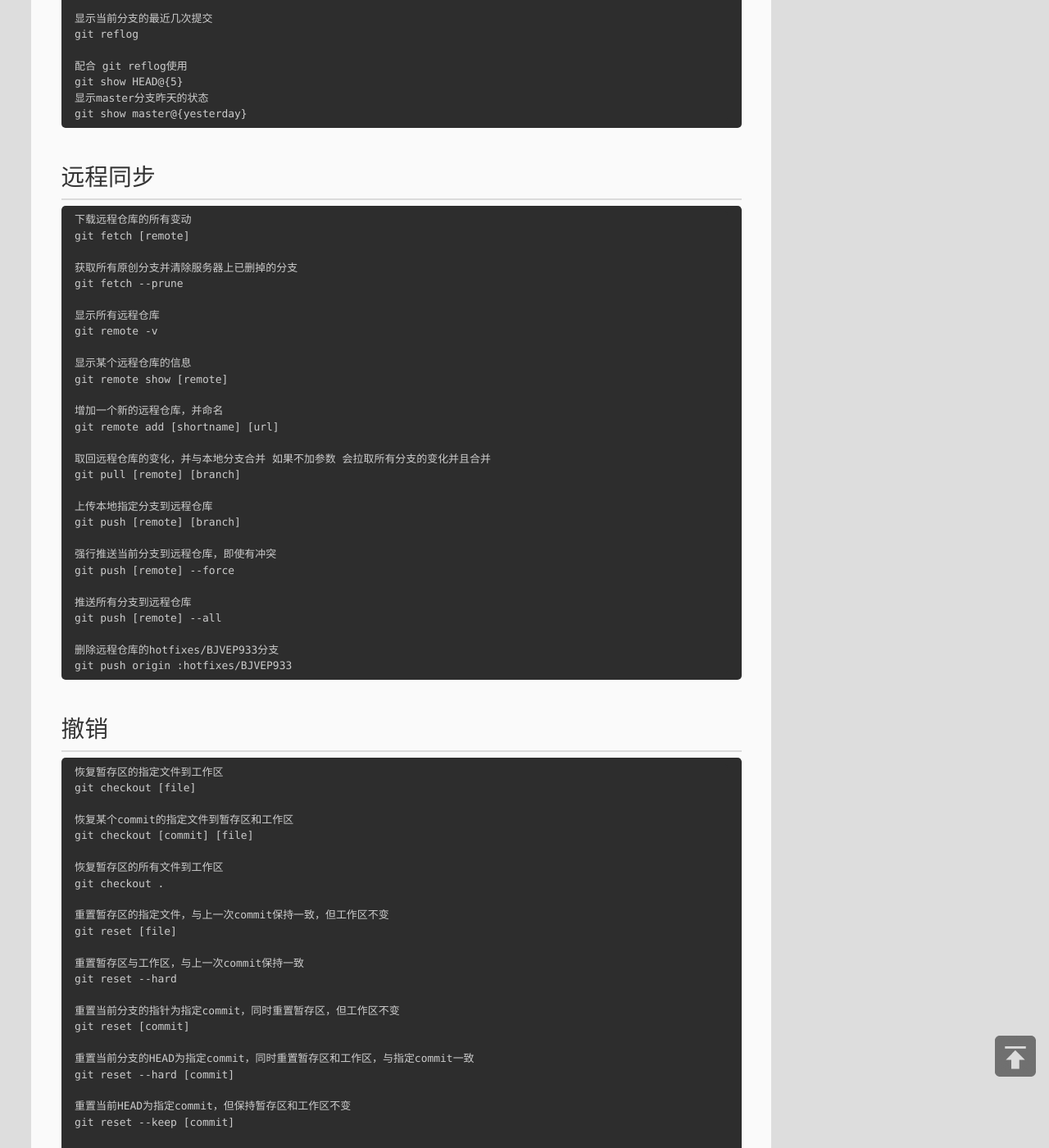
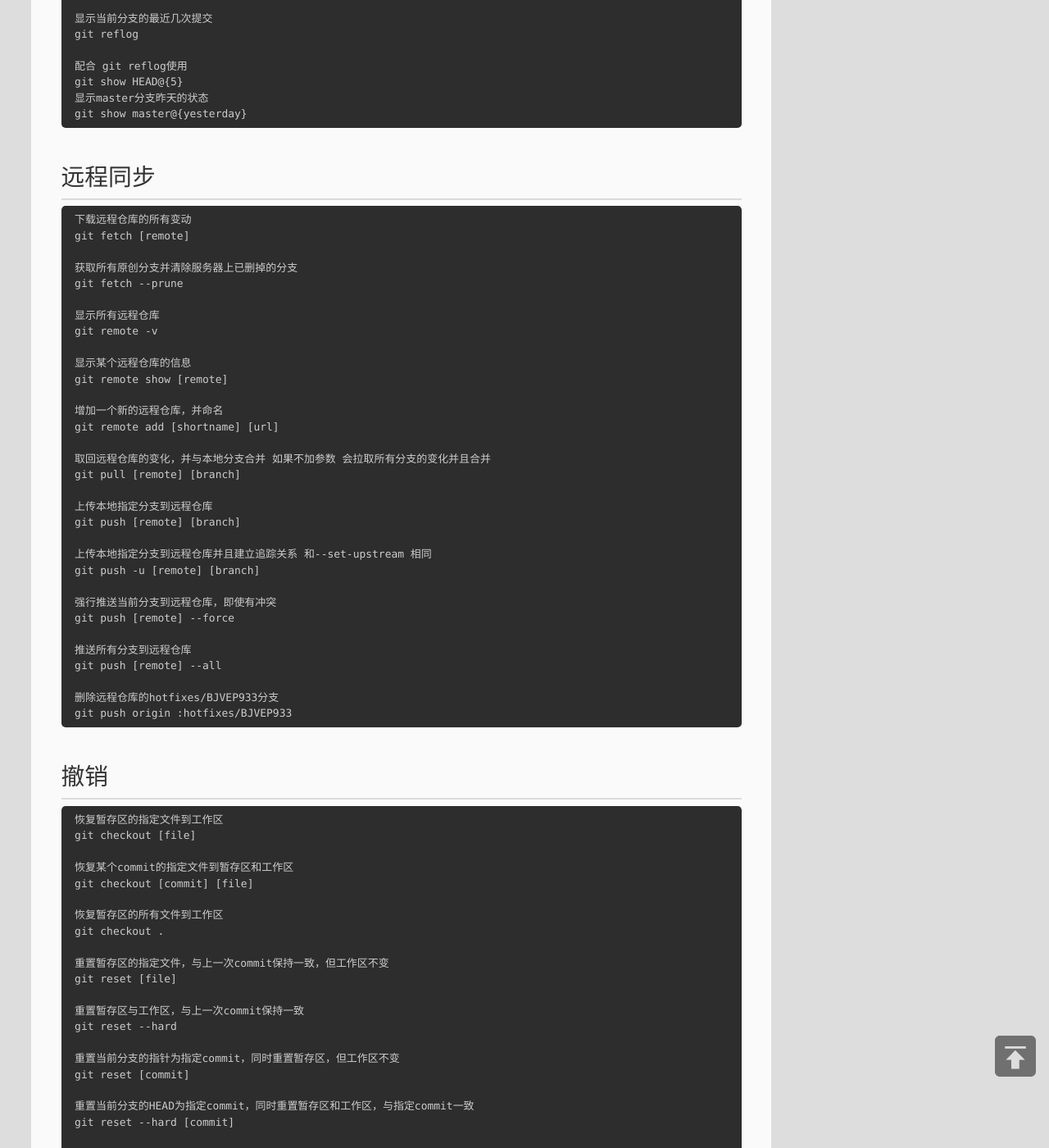
Before and after one commit to seanhepps/seanhepps.github.io, a Jekyll site: the page built from _posts/2018-05-09-git-cheat-sheet.md, in a window 1280 px wide and 1400 px high, scrolled down 6400 px. Shown: the whole window at 82% size. Built offline with Jekyll 4.4.1, drawn with Linux system fonts in a browser that asks for light colours; comment, search, counter and statistics services are not loaded.

Commit message:
添加 git push -u命令解释

```diff
--- a/_posts/2018-05-09-git-cheat-sheet.md
+++ b/_posts/2018-05-09-git-cheat-sheet.md
@@ -322,6 +322,9 @@ git pull [remote] [branch]
 上传本地指定分支到远程仓库
 git push [remote] [branch]
 
+上传本地指定分支到远程仓库并且建立追踪关系 和--set-upstream 相同
+git push -u [remote] [branch]
+
 强行推送当前分支到远程仓库，即使有冲突
 git push [remote] --force
 
```
